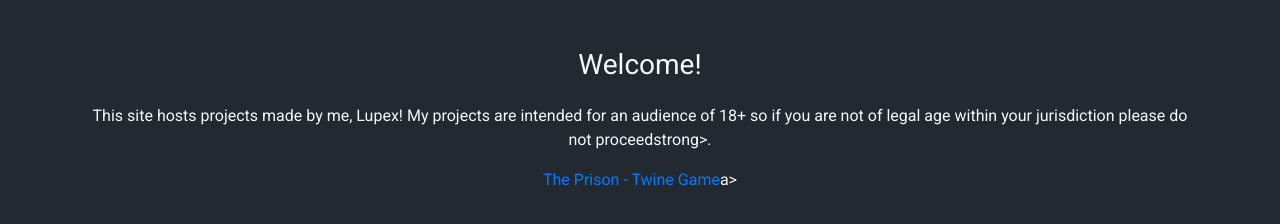
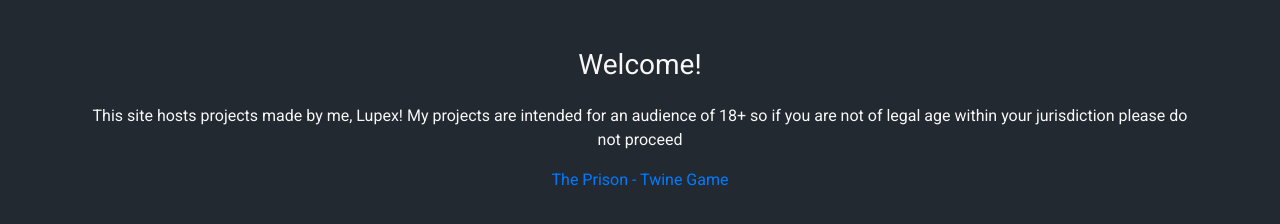
Before and after one commit to lupexle-woof/lupexle-woof.github.io, a plain HTML site: page index.html in a window 1280 px wide. Drawn offline with Linux system fonts and the light colour scheme.

Commit message:
Fix tag typo

```diff
--- a/index.html
+++ b/index.html
@@ -19,14 +19,14 @@
 		<div class="row">
 		  <div class="col-lg-12 text-center">
 			<h3 class="mt-5">Welcome!</h3>
-			<p>This site hosts projects made by me, Lupex! My projects are intended for an audience of 18+ so if you are not of legal age within your jurisdiction <strong>please do not proceed</strong>strong>.</p>
+			<p>This site hosts projects made by me, Lupex! My projects are intended for an audience of 18+ so if you are not of legal age within your jurisdiction <strong>please do not proceed</strong></p>
 		  </div>
 		</div>
 	  </div>
 	  <div class="container">
 		<div class="row">
 		  <div class="col-lg-12 text-center">
-			<p><a href="games/the-prison">The Prison - Twine Game</a>a></p>
+			<p><a href="games/the-prison">The Prison - Twine Game</a></p>
 		  </div>
 		</div>
 	  </div>
```
